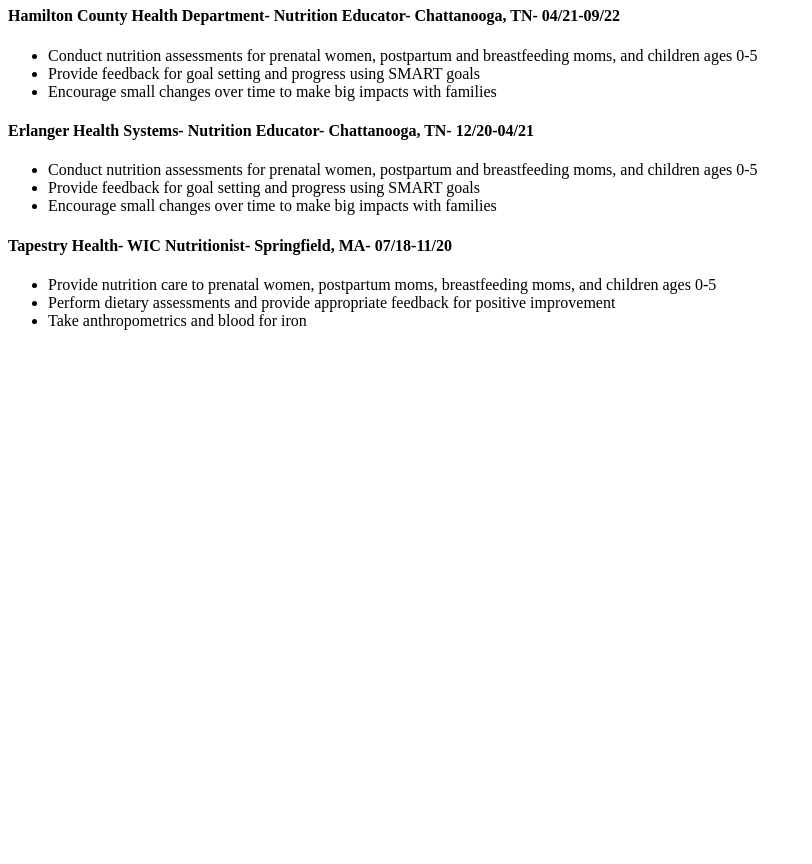
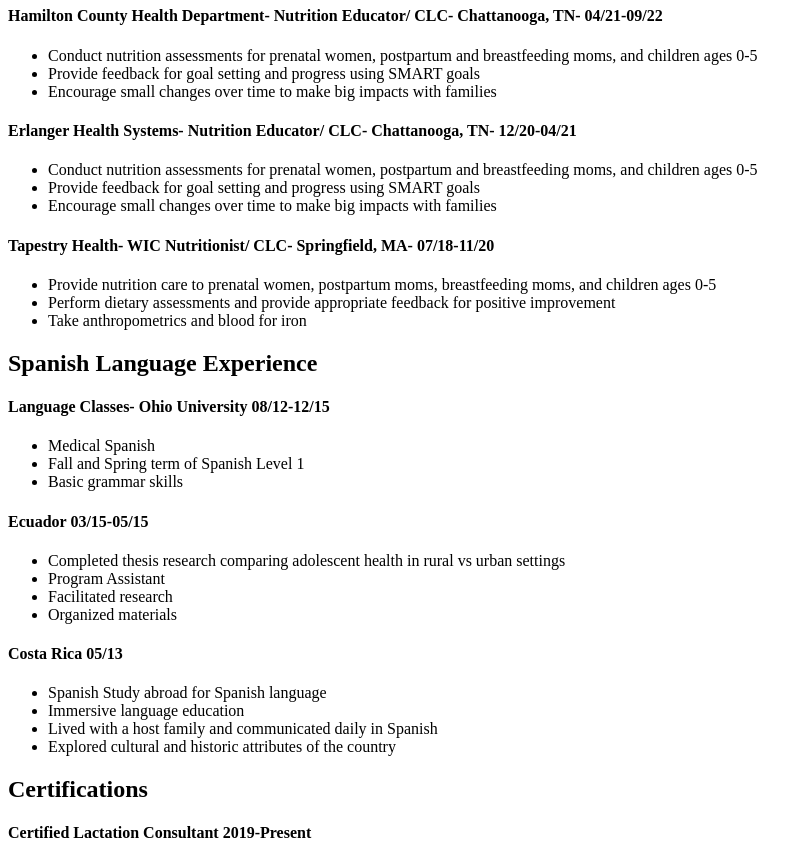
Before and after one commit to ClairePNov/TTS-TA, a plain HTML site: page Novakresume.html in a window 1280 px wide. Shown: the part 320-1184 px from the top of the page, without its empty margins (0-812 px from the left). Before the commit the page ends 800 px from the top, so only its background shows below. Drawn offline with Linux system fonts and the light colour scheme.

Commit message:
added spanish and certs to resume

```diff
--- a/Novakresume.html
+++ b/Novakresume.html
@@ -17,24 +17,48 @@
             <li>Masters of Nutrition and Food Science - Ohio University - 08/14-12/18</li>
             <li>Bachelors of Arts- Ohio University- 08/10-08/14</li>
     </ul>
+
 <h2>Work History</h2>
-    <h4>Hamilton County Health Department- Nutrition Educator- Chattanooga, TN- 04/21-09/22</h4>
+    <h4>Hamilton County Health Department- Nutrition Educator/ CLC- Chattanooga, TN- 04/21-09/22</h4>
         <ul>
             <li>Conduct nutrition assessments for prenatal women, postpartum and breastfeeding moms, and children ages 0-5</li>
             <li>Provide feedback for goal setting and progress using SMART goals</li>
             <li>Encourage small changes over time to make big impacts with families</li>
          </ul>
-    <h4>Erlanger Health Systems- Nutrition Educator- Chattanooga, TN- 12/20-04/21</h4>
+    <h4>Erlanger Health Systems- Nutrition Educator/ CLC- Chattanooga, TN- 12/20-04/21</h4>
         <ul>
             <li>Conduct nutrition assessments for prenatal women, postpartum and breastfeeding moms, and children ages 0-5</li>
             <li>Provide feedback for goal setting and progress using SMART goals</li>
             <li>Encourage small changes over time to make big impacts with families</li>
         </ul>
-    <h4>Tapestry Health- WIC Nutritionist- Springfield, MA- 07/18-11/20</h4>
+    <h4>Tapestry Health- WIC Nutritionist/ CLC- Springfield, MA- 07/18-11/20</h4>
          <ul>
             <li>Provide nutrition care to prenatal women, postpartum moms, breastfeeding moms, and children ages 0-5</li>
             <li>Perform dietary assessments and provide appropriate feedback for positive improvement</li>
             <li>Take anthropometrics and blood for iron</li>
          </ul>
 
+<h2>Spanish Language Experience</h2>
+         <h4>Language Classes- Ohio University 08/12-12/15</h4>
+             <ul>
+                <li>Medical Spanish</li>
+                <li>Fall and Spring term of Spanish Level 1 </li>
+                <li>Basic grammar skills</li>
             </ul>
+        <h4>Ecuador 03/15-05/15</h4>
+            <ul>
+                <li>Completed thesis research comparing adolescent health in rural vs urban settings</li>
+                <li>Program Assistant</li>
+                <li>Facilitated research</li>
+                <li>Organized materials</li>
+            </ul>
+        <h4>Costa Rica 	05/13</h4>
+            <ul>
+                <li>Spanish Study abroad for Spanish language</li>
+                <li>Immersive language education</li>
+                <li>Lived with a host family and communicated daily in Spanish</li>
+                <li>Explored cultural and historic attributes of the country</li>
+            </ul>
+
+<h2>Certifications</h2>
+         <h4>Certified Lactation Consultant 2019-Present</h4>
```
Lines whose indentation alone changed are shown as unchanged.
